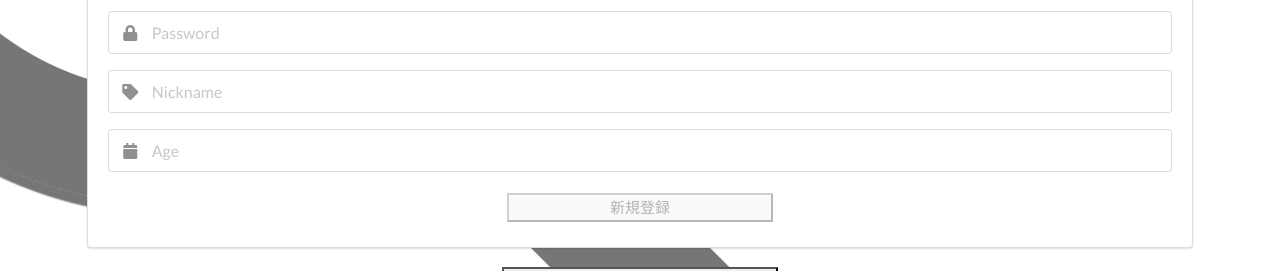
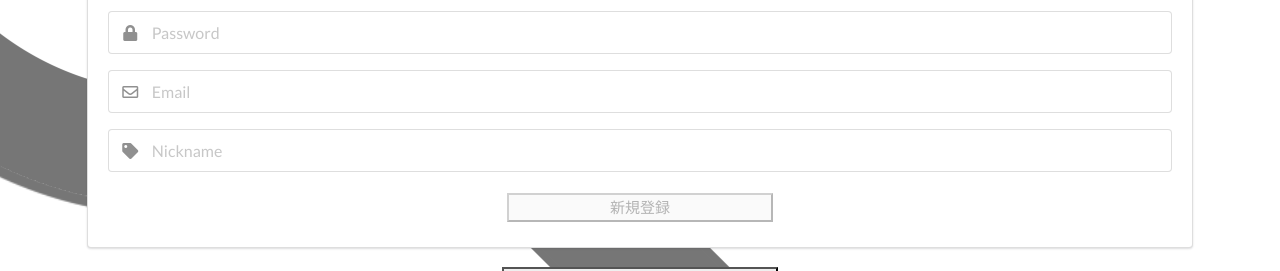
Before and after one commit to shunyadesu/MTI-intern, a Vue app: page /#/login in a window 1280 px wide. Both pictures are taken after a click on the button "新規登録". Shown: the part 139-410 px from the top of the page. Built offline with nearby package versions, Linux system fonts and the light colour scheme; the HTML template or start-up script is replaced by a standard one.

Commit message:
loginAPI追加

```diff
--- a/src/views/templates/Login.vue
+++ b/src/views/templates/Login.vue
@@ -8,7 +8,7 @@
       <div class="ui segment">
         <form class="ui large form" @submit.prevent="submit">
           <div class="field">
-            <div class="ui left icon input ">
+            <div class="ui left icon input">
               <i class="user icon"></i>
               <input type="text" placeholder="ID" v-model="user.userId">
             </div>
@@ -19,16 +19,16 @@
               <input type="text" placeholder="Password" v-model="user.password">
             </div>
           </div>
+          <div class="field">
+            <div class="ui left icon input " v-if="!isLogin">
+              <i class="envelope outline icon"></i>
+              <input type="text" placeholder="Email" v-model="user.email">
+            </div>
+          </div>
           <div class="field" v-if="!isLogin">
             <div class="ui left icon input ">
               <i class="tag icon"></i>
               <input type="text" placeholder="Nickname" v-model="user.nickname">
-            </div>
-          </div>
-          <div class="field">
-            <div class="ui left icon input " v-if="!isLogin">
-              <i class="calendar icon"></i>
-              <input type="text" placeholder="Age" v-model="user.age">
             </div>
           </div>
           <button type="submit" :disabled='formValid' class="login">
@@ -66,9 +66,9 @@ export default {
       isLoading: false,
       user: {
         userId: null,
+        email: null,
         password: null,
         nickname: null,
-        age: null
       },
       message: {
         isShow: false,
@@ -90,7 +90,7 @@ export default {
       if (this.isLogin) {
         return !(this.user.userId && this.user.password)
       } else {
-        return !(this.user.userId && this.user.password && this.user.nickname && this.user.age)
+        return !(this.user.userId && this.user.password && this.user.nickname && this.user.email)
       }
     }
   },
@@ -101,16 +101,16 @@ export default {
       this.isLogin = !this.isLogin
     },
     async submit() {
-      const { userId, password, nickname, age } = this.user
+      const { userId, password, nickname, email} = this.user
 
       this.isLoading = true
       if (!this.isLogin) {
         // リクエストボディを指定する
-        const requestBody = { userId, password, nickname, age }
+        const requestBody = { userId, password, nickname, email}
 
         try {
           /* global fetch */
-          const res = await fetch(baseUrl + '/user/signup',  {
+          const res = await fetch(baseUrl + '/user',  {
             method: 'POST',
             body: JSON.stringify(requestBody),
           });
```
